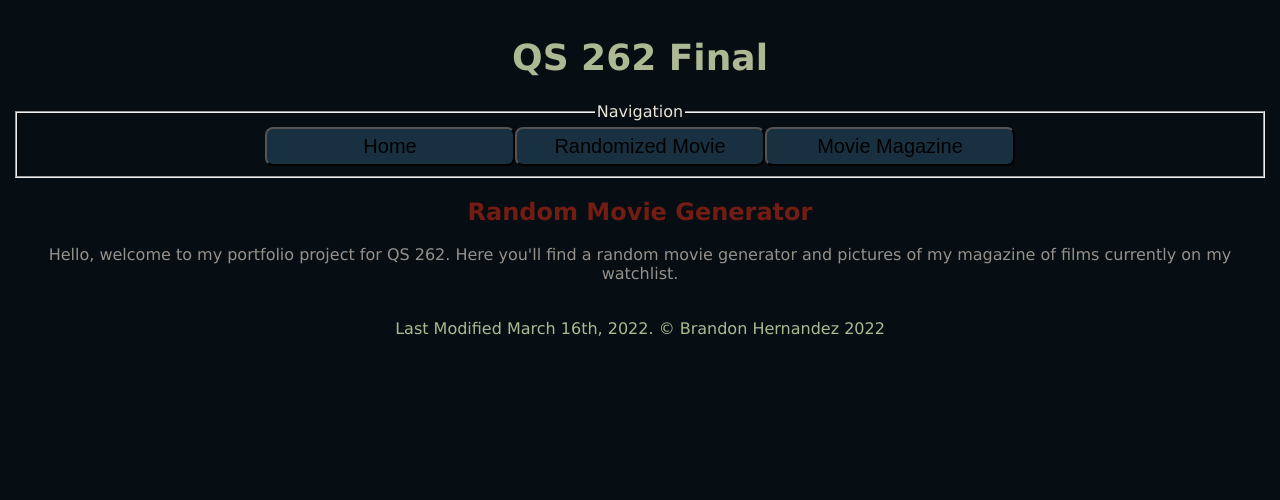
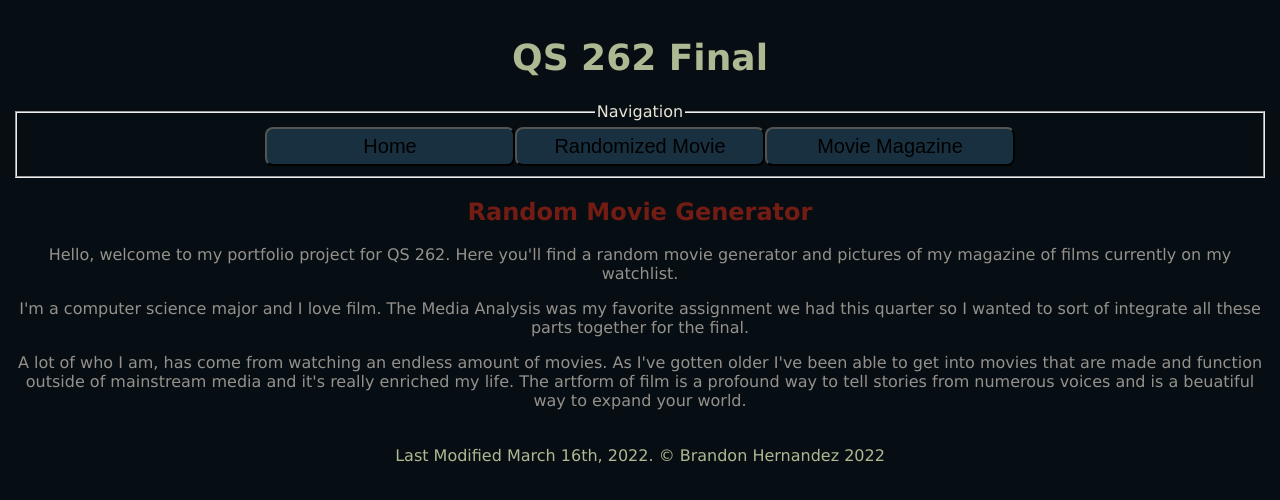
Before and after one commit to thebranflakes/qs262-final, a React (Create React App) app: page / in a window 1280 px wide. Shown: the top 500 px of the page. Built offline with nearby package versions, Linux system fonts and the light colour scheme.

Commit message:
Update HomePage.js

```diff
--- a/src/pages/HomePage.js
+++ b/src/pages/HomePage.js
@@ -8,6 +8,8 @@ function HomePage() {
         <article className="App-article">
             <h2>Random Movie Generator</h2>
             <p>Hello, welcome to my portfolio project for QS 262. Here you'll find a random movie generator and pictures of my magazine of films currently on my watchlist.</p>
+            <p>I'm a computer science major and I love film. The Media Analysis was my favorite assignment we had this quarter so I wanted to sort of integrate all these parts together for the final.</p>
+            <p>A lot of who I am, has come from watching an endless amount of movies. As I've gotten older I've been able to get into movies that are made and function outside of mainstream media and it's really enriched my life. The artform of film is a profound way to tell stories from numerous voices and is a beuatiful way to expand your world.</p>
         </article>
 
         </>
```
